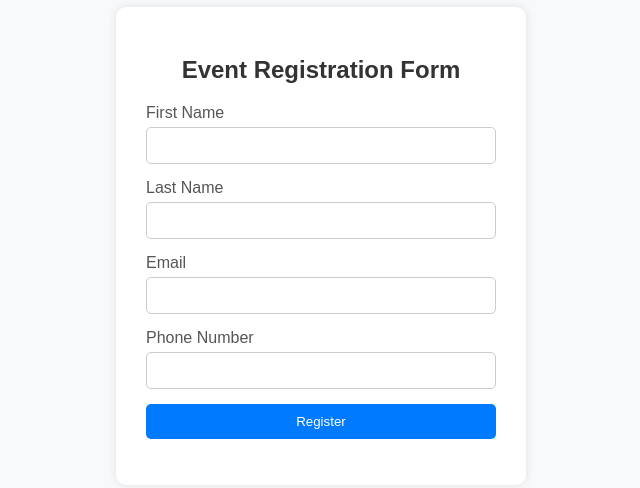
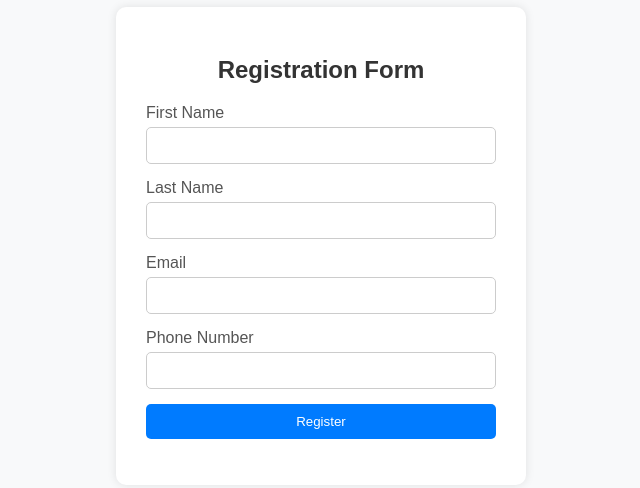
Before and after one commit to venkatesh220/indexreg, a plain HTML site: page index.html in a window 1280 px wide. Shown: the part 154-642 px from the top of the page, without its empty margins (319-959 px from the left). Drawn offline with Linux system fonts and the light colour scheme.

Commit message:
Update index.html

```diff
--- a/index.html
+++ b/index.html
@@ -85,7 +85,7 @@
 
     <div class="form-container">
         <form id="registrationForm">
-            <h2>Event Registration Form</h2>
+            <h2>Registration Form</h2>
 
             <!-- First Name Field -->
             <div class="inputbox">
```
